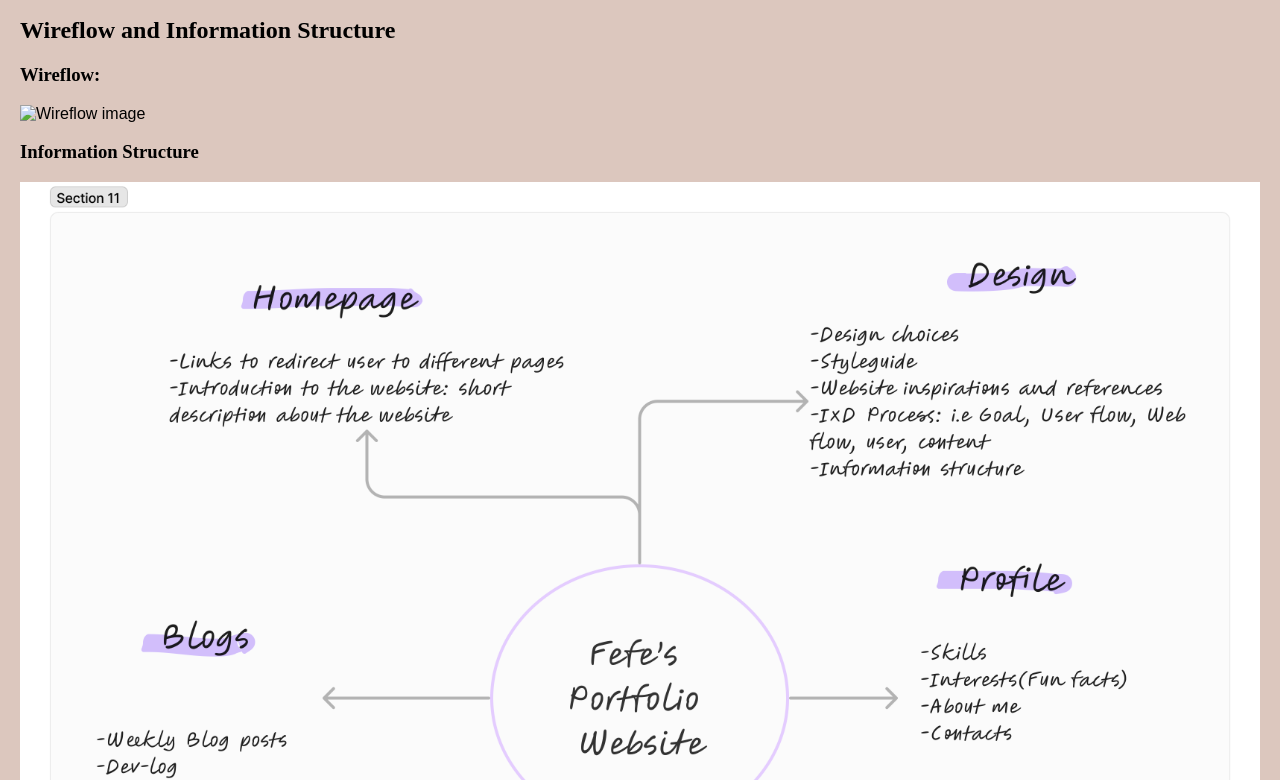
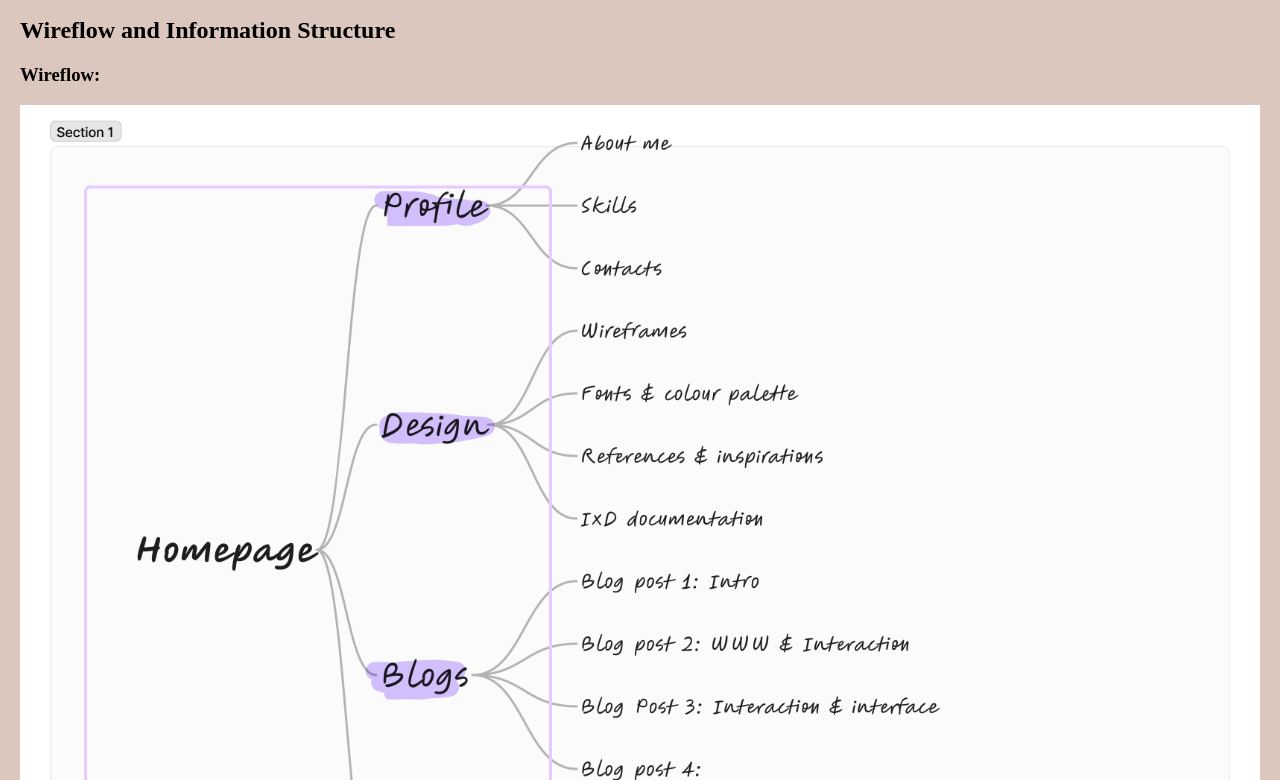
Before and after one commit to Wits-Digital-Arts-Interactive-Media/WSOA3028A_2306258, a plain HTML site: page blog/blogposts/b4.html in a window 1280 px wide. Shown: the part 2220-3000 px from the top of the page. Drawn offline with Linux system fonts and the light colour scheme.

Commit message:
Update b4.html

```diff
--- a/blog/blogposts/b4.html
+++ b/blog/blogposts/b4.html
@@ -50,7 +50,7 @@
 <p>Melyssa Griffin’s was quite fun and interesting to explore. From the homepage, we can tell what the website will entail and what information we can learn and gather from looking through the website. This website is easy to navigate, and everything is clear to the user making the experience quite great. The link being clearly labelled and easy to find made it easier to go to the specific sections I wanted to explore. I also liked the colour palette a lot, the colours worked well together along with the font colours. The font choice allows for readability which makes the design accessible. for my website I would like to incorporate the clarity that has been shown in Melyssa Griffins’ portfolio website, I want it to be easy for the user to understand what the website is and make it easy for the to navigate through it.</p>
 <h2>Wireflow and Information Structure</h2>
 <h3>Wireflow:</h3>
-<img src="../blog_images/" alt="Wireflow image">
+<img src="../blog_images/Wireflow-old.png" alt="Wireflow image">
 
 <h3>Information Structure</h3>
 <img src="../blog_images/InfoStructure.png" alt="Information structure image">
```
